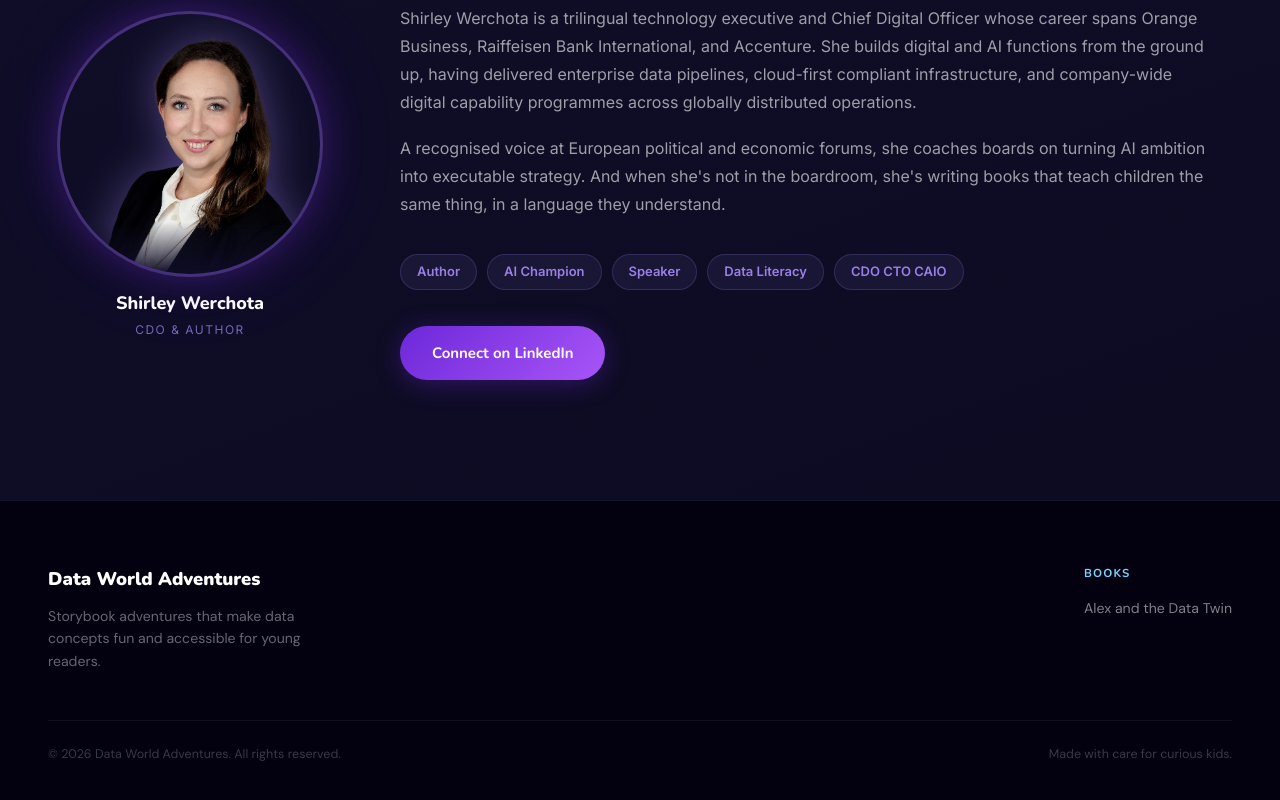
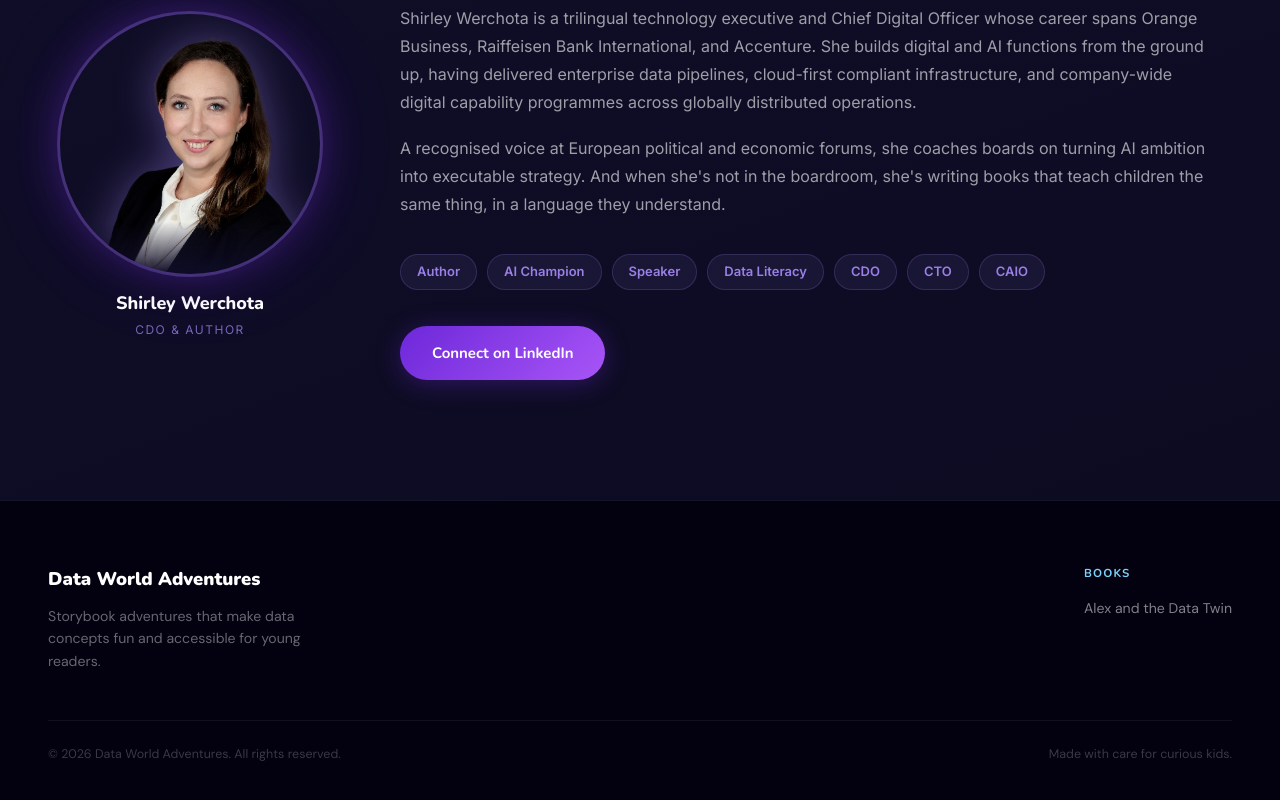
Before and after one commit to isahbella007/data-adventures, a Next.js app: page /creators/shirley in a window 1280 px wide. Shown: the part 1807-2607 px from the top of the page. Built offline with nearby package versions, Linux system fonts and the light colour scheme.

Commit message:
Update page.tsx
cleaned up!

```diff
--- a/src/app/creators/shirley/page.tsx
+++ b/src/app/creators/shirley/page.tsx
@@ -6,7 +6,7 @@ import Link from 'next/link';
 import Image from 'next/image';
 import gsap from 'gsap';
 
-const TAGS = ['Author', 'AI Champion', 'Speaker', 'Data Literacy', 'CDO CTO CAIO'];
+const TAGS = ['Author', 'AI Champion', 'Speaker', 'Data Literacy', 'CDO', 'CTO', 'CAIO'];
 
 const TOPICS = ['Board Readiness', 'AI Governance', 'AI Literacy', 'Transformation Strategy'];
 
```
